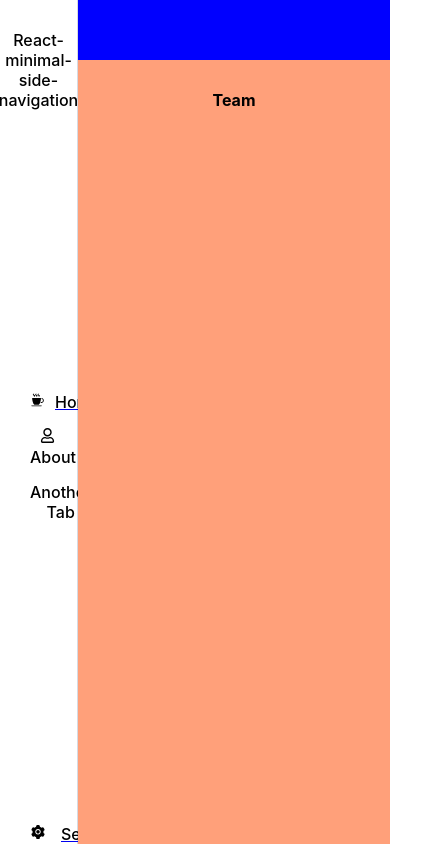
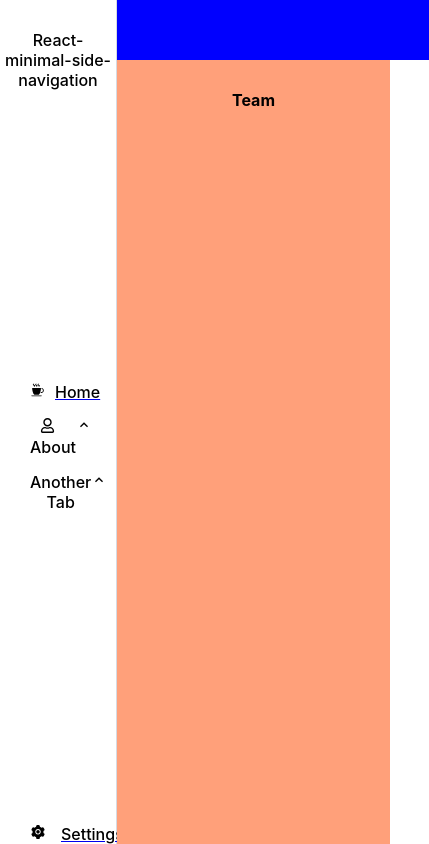
Before and after one commit to Zaibi727/Collection-of-Designs, a React (Create React App) app: page /teams in a window 390 px wide. Shown: the whole page, 429 px wide, since content can reach past the window. Built offline with nearby package versions, Linux system fonts and the light colour scheme.

Commit message:
Update sidebarsub.module.css

```diff
--- a/src/components/SideBarSub/sidebarsub.module.css
+++ b/src/components/SideBarSub/sidebarsub.module.css
@@ -112,3 +112,24 @@
     text-decoration: none;
     color: black;
 }
+
+@media only screen and (max-width: 768px) {
+    .project{
+        background-color: lightsalmon;
+        position: absolute;
+        left: 30%;
+        top:60px;
+        padding: 30px;
+        width: calc(100% - 30%);
+        height: calc(100% - 60px);
+    }
+
+
+
+    .conatiner{
+      display: grid;
+      grid-template-columns: 30% 80%;
+      width: 100%;
+      height: 100%;
+    }
+}
```
